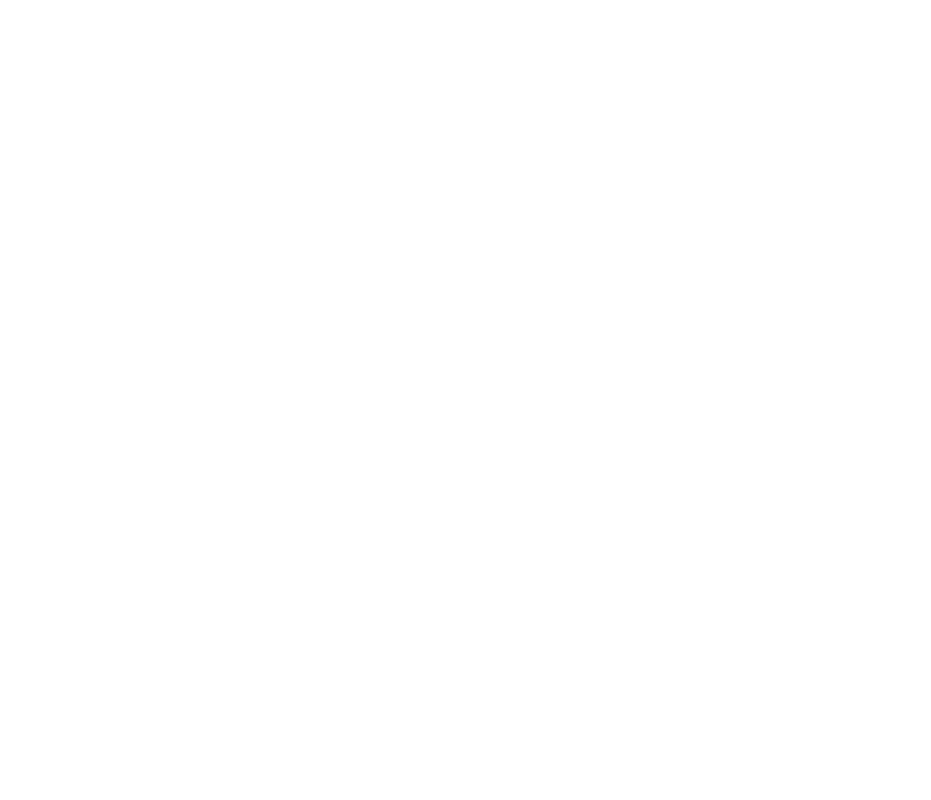
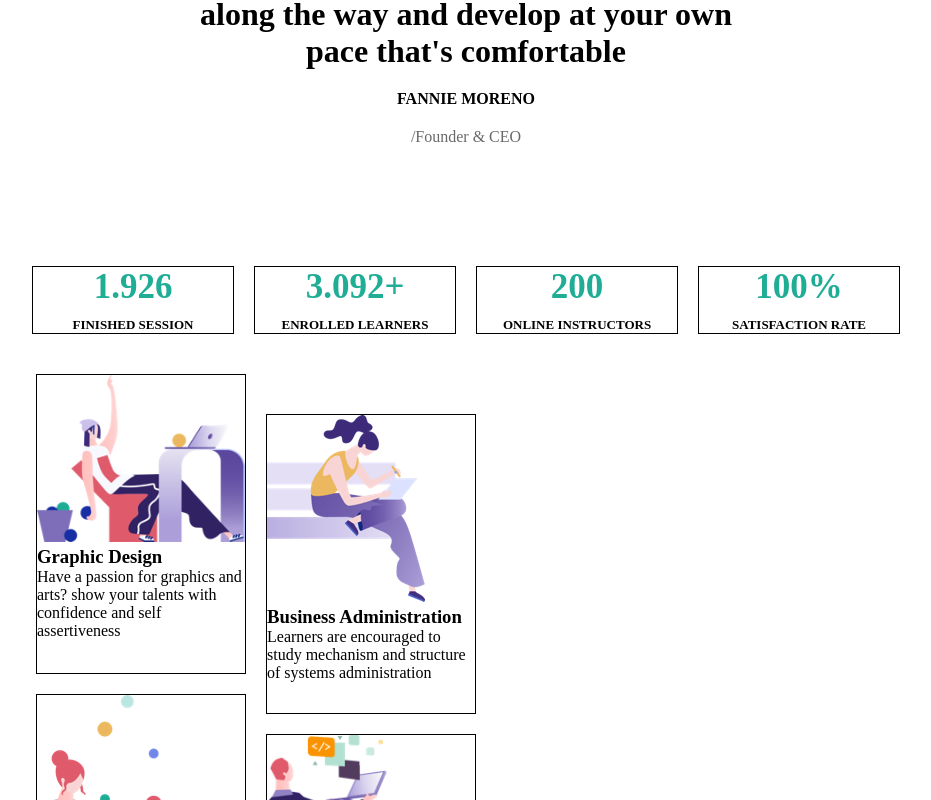
Before and after one commit to SabrinaGiancaspr/proj-html-vuejs, a Vue app: page / in a window 1280 px wide. Shown: the part 900-1700 px from the top of the page, without its empty margins (174-1105 px from the left). Before the commit the page ends 829 px from the top, so only its background shows below. Built offline with nearby package versions, Linux system fonts and the light colour scheme.

Commit message:
add main card section

```diff
--- a/src/App.vue
+++ b/src/App.vue
@@ -1,12 +1,15 @@
 <script >
 import AppHeader from "./components/AppHeader.vue"
+import AppMain from "./components/AppMain.vue"
 export default{
   components: {
-    AppHeader
+    AppHeader,
+    AppMain
   },
   data(){
     return{
       links: ["Home", "Pages", "Courses", "Features", "Blog"],
+
     }
 
   }
@@ -16,6 +19,7 @@
 
 <template>
     <AppHeader :links="links" />
+    <AppMain />
 </template>
 
 <style lang="scss">
--- a/src/components/AppMain.vue
+++ b/src/components/AppMain.vue
@@ -1,12 +1,147 @@
 <script >
+export default {
+    data() {
+        return {
+            cardsData: [
+                { numbers: '1.926', description: 'FINISHED SESSION' },
+                { numbers: '3.092+', description: 'ENROLLED LEARNERS' },
+                { numbers: '200', description: 'ONLINE INSTRUCTORS' },
+                { numbers: '100%', description: 'SATISFACTION RATE' },
+            ],
 
+            cardSections: [
+                [
+                    { title: 'Graphic Design', description: 'Have a passion for graphics and arts? show your talents with confidence and self assertiveness', image: '/home-6-service-image-01.png' },
+                    { title: 'Idea Discussion ', description: 'Get teamed up with the specialists who work and teach coding for yoear at famous universities', image: '/home-6-service-image-02.png' }
+                ],
+                [
+                    { title: 'Business Administration', description: 'Learners are encouraged to study mechanism and structure of systems administration', image: '/home-6-service-image-03.png' },
+                    { title: 'Web Development', description: 'Learn to start building a webpage from scratch. You decide your own pace, course and speed', image: '/home-6-service-image-04.png' }
+                ]
+            ]
+        };
+    }
+}
 </script>
 
 <template>
+    <main class="container main">
 
+        <h1 class="title">Let Passion and determination be the guide along the way and develop at your own pace that's
+            comfortable</h1>
+        <p class="name">FANNIE MORENO</p>
+        <p class="company">/Founder & CEO</p>
+        <div class="row-main">
+            <div class="col-4" v-for="(card, index) in cardsData" :key="index">
+                <div class="card">
+                    <p class="numbers">{{ card.numbers }}</p>
+                    <p class="description">{{ card.description }}</p>
+                </div>
+            </div>
+        </div>
+        <div class="card-sections">
+    <div class="first-cards">
+        <div class="card-container" v-for="(card, cardIndex) in cardSections[0]" :key="cardIndex">
+                    <div class="card">
+                        <img :src="card.image" :alt="`Image ${cardIndex}`">
+                        <h3>{{ card.title }}</h3>
+                        <p>{{ card.description }}</p>
+
+                    </div>
+                </div>
+            </div>
+            <div class="second-cards" style="margin-top: 40px;">
+        <div class="card-container" v-for="(card, cardIndex) in cardSections[1]" :key="cardIndex">
+                    <div class="card">
+                        <img :src="card.image" :alt="`Image ${cardIndex}`">
+                        <h3>{{ card.title }}</h3>
+                        <p>{{ card.description }}</p>
+
+                    </div>
+                </div>
+            </div>
+        </div>
+    </main>
 </template>
 
 <style lang="scss">
 @use "../style/general.scss";
 @use "../style/partials/variables.scss" as *;
+
+.main {
+    display: flex;
+    flex-direction: column;
+    gap: 20px;
+
+    .title {
+        width: 600px;
+        margin-top: 200px;
+        text-align: center;
+    }
+
+    .name {
+        font-weight: bold;
+        display: flex;
+        justify-content: center;
+    }
+
+    .company {
+        color: #696969;
+        display: flex;
+        justify-content: center;
+    }
+
+    .row-main {
+        display: flex;
+        justify-content: space-between;
+        gap: 20px;
+        margin-top: 100px;
+
+        .card {
+            width: 200px;
+            display: flex;
+            gap: 10px;
+            flex-direction: column;
+            align-items: center;
+            justify-content: center;
+
+
+            .numbers {
+                font-size: 35px;
+                color: #20AD96;
+                font-weight: bold;
+            }
+
+            .description {
+                font-size: 13px;
+                font-weight: bold;
+            }
+        }
+    }
+
+
+    .card-sections {
+    display: flex;
+    justify-content: space-between;
+    margin-top: 20px;
+    gap: 20px;
+    margin-right: 420px;
+
+    .first-cards,
+    .second-cards {
+        display: flex;
+        flex-direction: column;
+        gap: 20px;
+    }
+
+    .card-container {
+        border: 1px solid black;
+        width: 210px;
+        display: flex;
+        flex-direction: column;
+        height: 300px;
+    }
+}
+
+}
 </style>
--- /dev/null
+++ b/src/store.js
@@ -0,0 +1 @@
+import Vue from 'vue';
--- a/src/style/general.scss
+++ b/src/style/general.scss
@@ -21,12 +21,16 @@
 
 .debug{
     border: 1px solid black;
+    min-height: 100px;
 }
 
 // container
 .container{
     max-width: 1000px;
     margin: 0 auto;
+    display: flex;
+    // justify-content: center;
+    align-items: center;
 }
 
 // btn
@@ -39,3 +43,16 @@
     border: none;
 
 }
+
+// col
+.row {
+    display: flex;
+    flex-wrap: wrap;
+
+}
+
+.col-4{
+
+    border: 1px solid black;
+    flex-basis: (100% / 12 * 3);
+}
```
Also changed, not shown: src/components/AppHeader.vue (+4 -3 lines).
